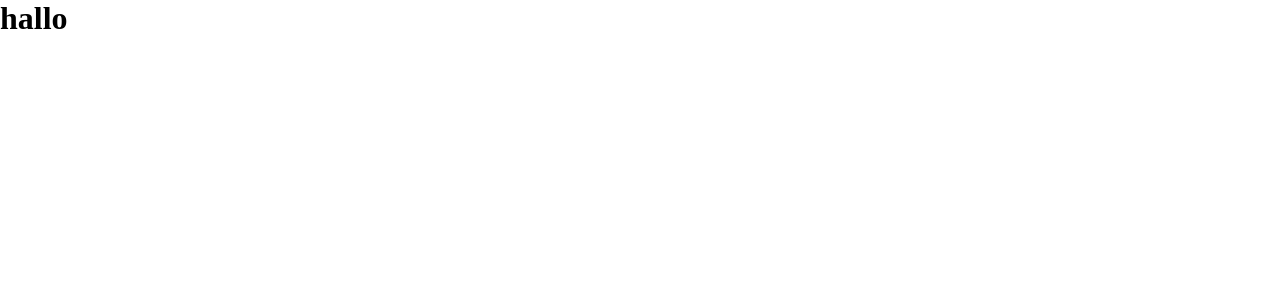
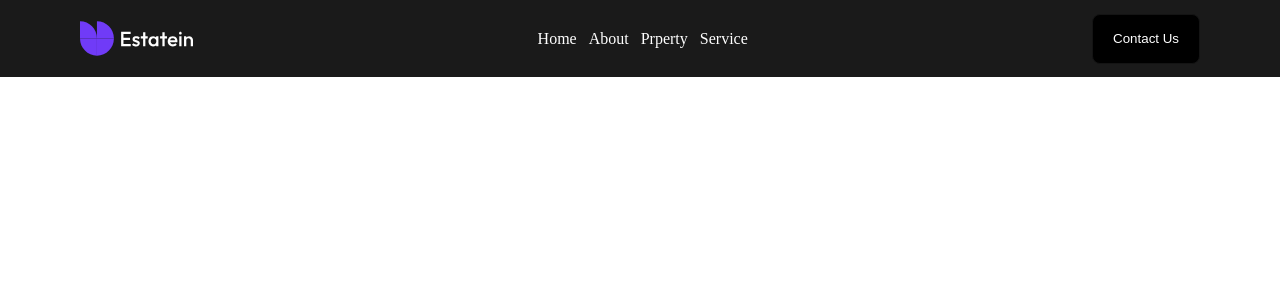
Before and after one commit to maya-farha/Real-Estate-Business-Website, a React (Vite) app: page / in a window 1280 px wide. Shown: the top 300 px of the page. Built offline with nearby package versions, Linux system fonts and the light colour scheme.

Commit message:
first navbar

```diff
--- a/package.json
+++ b/package.json
@@ -12,6 +12,7 @@
   "dependencies": {
     "react": "^19.1.0",
     "react-dom": "^19.1.0",
+    "react-icons": "^5.5.0",
     "react-router-dom": "^7.7.1"
   },
   "devDependencies": {
--- a/src/App.jsx
+++ b/src/App.jsx
@@ -6,15 +6,31 @@ import Prperty from "./pages/Property/Property";
 import Service from "./pages/Services/Service";
 import Contact from "./pages/Contact/Contact";
 
+
+
+import NavBar from "./componets/NavBar/NavBar";
+
 function App() {
   return (
     <>
+
+    <NavBar   logo="/assets/icons/logo.svg"
+       items={[{url : "/" , content : "Home"} , {url : "/about" , content : "About"} ,  {url : "/property" , content : "Prperty"}, {url : "/services" , content : "Service"} ]}
+       btn="Contact Us">
+
+    </NavBar>
+
+
+
+
       <Routes>
         <Route path="/" element={<Home />}></Route>
         <Route path="/about" element={<About />}></Route>
         <Route path="/property" element={<Prperty />}></Route>
         <Route path="/service" element={<Service />}></Route>
         <Route path="/contact" element={<Contact />}></Route>
+
+
       </Routes>
     </>
   );
--- /dev/null
+++ b/src/componets/NavBar/NavBar.css
@@ -0,0 +1,84 @@
+*{
+    margin: 0;
+    padding: 0;
+    box-sizing: border-box;
+}
+.nav_Bar{
+    height: 77px;
+    display: flex;
+    justify-content: space-between;
+    align-items: center;
+    ul a{
+        color: #FFFFFF;
+        text-decoration: none;
+    }
+}
+.items_Nav{
+    display: flex;
+    justify-content: center;
+    list-style: none;
+    gap: 12px;
+    padding-top: 16px;
+    padding-bottom: 16px;
+     color: #FFFFFF;
+     font-size: 14px medium;
+     line-height: 150%;
+     letter-spacing: 0%;
+     font-weight: 500 ;
+}
+.space{
+    padding: 21.5px 80px 21.5px 80px;
+}
+.logo_Nav{
+    max-width: 113.33px;
+}
+.bars{
+    display: none;
+}
+.navMenu{
+    transform: translateX(-100%);
+    transition: 1s all;
+}
+.navMenu.show{
+    transform: translateX(0);
+}
+.btn_Nav{
+    max-width: 109px;
+    color: #FFFFFF;
+    background-color: black;
+    border: 1px  solid #141414;
+    border-radius: 8px ;
+    padding: 14px 20px ;
+    font-size: 14px medium;
+    line-height: 150%;
+    letter-spacing: 0%;
+    font-weight: 500;
+    a{
+        color: #FFFFFF;
+        text-decoration: none;
+
+    }
+
+}
+@media screen  and ( max-width: 992px ){
+    nav{
+
+
+
+    .items_Nav , .btn_Nav{
+            display: none;
+        }
+        .bars{
+            display: block;
+            min-width: 28px;
+            color: #FFFFFF;
+            background-color: #141414;
+            border: 2px solid  #141414;
+
+
+        }
+
+
+    }
+
+}
--- /dev/null
+++ b/src/componets/NavBar/NavBar.jsx
@@ -0,0 +1,58 @@
+import React from 'react'
+import './NavBar.css'
+import {Link} from "react-router-dom";
+import { HiMiniBars3BottomRight } from "react-icons/hi2";
+import { useState } from 'react';
+
+
+function NavBar({logo , items , btn}) {
+
+          const[show , setShow]= useState(false)
+            const showHandel = () => {
+            setShow(!show);
+        }
+
+
+
+
+  return (
+    <>
+    <nav className='nav_Bar space' style={{backgroundColor : '#1A1A1A'}}>
+        <img src={logo} alt='' className='logo_Nav'/>
+        <ul className='items_Nav'>
+            {items.map((item , index) =>{
+                return(
+                    <li key={index} ><Link to={item.url}>{item.content}</Link></li>
+                )
+            })}
+
+        </ul>
+        <button className='btn_Nav'><Link to={"/Contact"}>{btn}</Link></button>
+         <button className='bars' onClick={showHandel}><HiMiniBars3BottomRight /></button>
+
+
+
+
+
+
+    </nav>
+    <div className={`navMenu ${show? "show" : ""}`}>
+    <ul className='items_Bars' >
+            {items.map((item, index) =>{
+                return(
+                    <li key={index} ><Link   to={item.url}>{item.content} </Link></li>
+                )
+            })}
+
+        </ul>
+
+
+
+
+    </div>
+
+    </>
+  )
+}
+
+export default NavBar
--- a/src/pages/Home/Home.jsx
+++ b/src/pages/Home/Home.jsx
@@ -2,7 +2,7 @@ import React from "react";
 
 function Home() {
   return <div>
-    <h1>hallo</h1>
+    <h1></h1>
   </div>;
 }
 
```
Also changed, not shown: src/pages/contact/Contact.jsx (+7 -3 lines), public/assets/icons/logo.svg, 1 other file (tests, documents, lock files or other folders).
